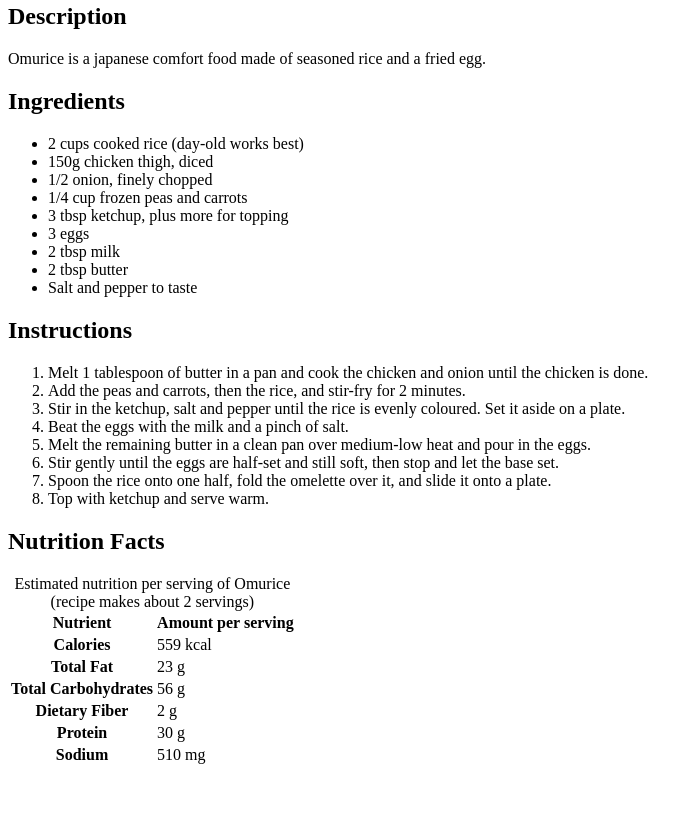
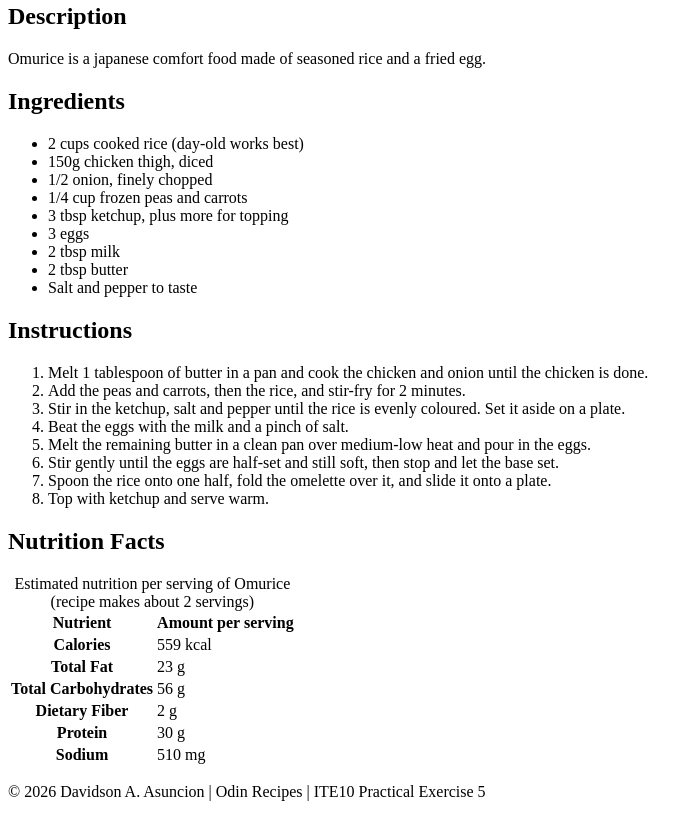
Before and after one commit to Ruhdical/odin-recipes, a plain HTML site: page recipes/Omurice.html in a window 1280 px wide. Shown: the part 401-1218 px from the top of the page, without its empty margins (0-699 px from the left). Before the commit the page ends 1176 px from the top, so only its background shows below. Drawn offline with Linux system fonts and the light colour scheme.

Commit message:
fixed footer

```diff
--- a/recipes/Omurice.html
+++ b/recipes/Omurice.html
@@ -61,7 +61,9 @@
             </tbody>
         </table>
    </section>
-
+   <footer>
+        <p>© 2026 Davidson A. Asuncion | Odin Recipes | ITE10 Practical Exercise 5</p>
+    </footer>
 
 </body>
 
```
Also changed, not shown: index.html (+1 -1 lines), recipes/chickenadobo.html (+3 -1 lines), recipes/pancakes.html (+4 -1 lines).
